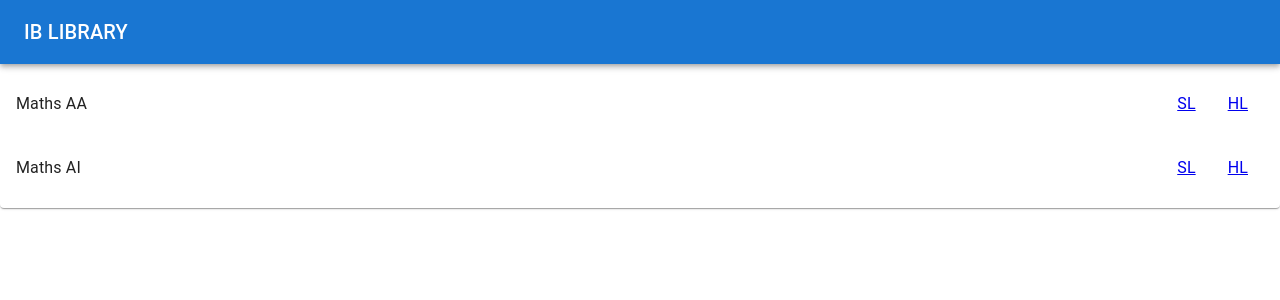
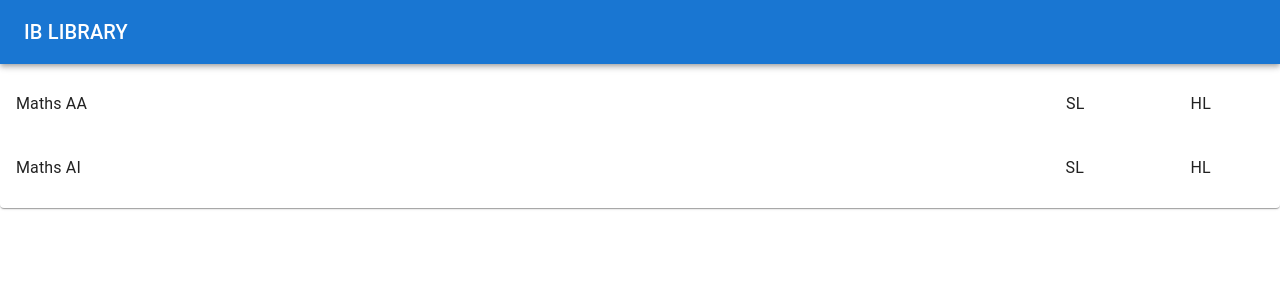
Before and after one commit to btt-rv/ib-lib, a React (Create React App) app: page / in a window 1280 px wide. Shown: the top 300 px of the page. Built offline with nearby package versions, Linux system fonts and the light colour scheme; the HTML template or start-up script is replaced by a standard one.

Commit message:
Finished initial layout

```diff
--- a/public/index.html
+++ b/public/index.html
@@ -24,7 +24,7 @@
       work correctly both with client-side routing and a non-root public URL.
       Learn how to configure a non-root public URL by running `npm run build`.
     -->
-    <title>React App</title>
+    <title>IB Library</title>
   </head>
   <body>
     <noscript>You need to enable JavaScript to run this app.</noscript>
--- a/src/App.css
+++ b/src/App.css
@@ -1,3 +1,11 @@
 .App {
   text-align: center;
 }
+
+.link {
+  display: flex;
+  color: inherit;
+  text-decoration: none;
+  font: inherit;
+  flex-grow: 0.08;
+}
--- a/src/App.tsx
+++ b/src/App.tsx
@@ -2,13 +2,13 @@ import React from 'react';
 import './App.css';
 import { Routes, Route } from 'react-router-dom';
 import HomePage from './components/homePage';
-import PastPapersListItem from './components/pastPapersListItem';
+import PastPapersPage from './components/pastPapersPage';
 
 function App() {
   return (
     <Routes>
       <Route path="/" element={<HomePage/>} />
-      <Route path="/past-papers/:id" element={<PastPapersListItem/>} />
+      <Route path="/past-papers/:id" element={<PastPapersPage/>} />
     </Routes>
   );
 }
--- /dev/null
+++ b/src/components/pastPapersList.tsx
@@ -0,0 +1,55 @@
+import React from "react";
+import { List } from "@mui/material";
+import * as data from "../data.json"
+import PastPapersListItem from "./pastPapersListItem";
+
+type pastPapersDBRecord = {
+    subjectID:string,
+    subjectTitle:string,
+    sl:paperSeriesType[]
+    hl:paperSeriesType[],
+}
+
+type paperSeriesType = {
+    series:string,
+    questionPaper:string,
+    markscheme:string
+}
+
+type pastPapersListPropsType = {
+    id:string,
+}
+
+function findPastPapersList(id:string, pastPapersDB:pastPapersDBRecord[]) {
+
+    let pageRecord:pastPapersDBRecord = {subjectID: "", subjectTitle: "", sl: [], hl: []};
+
+    pastPapersDB.forEach(record => {
+        if(record.subjectID === id.slice(0, id.length-3)) {
+            pageRecord = record;
+        }
+    });
+
+    if(id.slice(0, id.length-4) === "sl") {
+        return pageRecord.sl
+    } else {
+        return pageRecord.hl
+    }
+}
+
+
+function PastPapersList(props:pastPapersListPropsType) {
+
+    const pastPapersDB:pastPapersDBRecord[] = JSON.parse(JSON.stringify(data)).default;
+    const currentPastPapersList:paperSeriesType[] = findPastPapersList(props.id, pastPapersDB)
+
+    return (
+        <nav aria-label="">
+            <List disablePadding>
+                {currentPastPapersList.map((paperSeries, i) => (<PastPapersListItem seriesTitle={paperSeries.series} questionPaper={paperSeries.questionPaper} markscheme={paperSeries.markscheme}/>))}
+            </List>
+        </nav>
+    )
+}
+
+export default PastPapersList
--- a/src/components/pastPapersListItem.tsx
+++ b/src/components/pastPapersListItem.tsx
@@ -1,13 +1,30 @@
 import React from "react";
 import { ListItem, ListItemButton, ListItemText } from "@mui/material";
+import { Link } from "@mui/material";
 
-function PastPapersListItem() {
+type pastPapersListItemType = {
+    seriesTitle:string
+    questionPaper:string
+    markscheme:string
+}
+
+function PastPapersListItem(props:pastPapersListItemType) {
     return (
-        <ListItem disablePadding>
-            <ListItemButton>
-                <ListItemText primary="asd" />
-            </ListItemButton>
-        </ListItem>
+        <nav aria-label="">
+            <ListItem className="subjectList">
+                <ListItemText primary={props.seriesTitle}  />
+                <a href={props.questionPaper} target="external" className="link">
+                    <ListItemButton>
+                        <ListItemText primary="QP" sx={{textAlign: "center"}} />
+                    </ListItemButton>
+                </a>
+                <a href={props.markscheme} target="external" className="link" >
+                    <ListItemButton>
+                        <ListItemText primary="MS" sx={{textAlign: "center"}} />
+                    </ListItemButton>
+                </a>
+            </ListItem>
+        </nav>
     )
 }
 
--- a/src/components/pastPapersPage.tsx
+++ b/src/components/pastPapersPage.tsx
@@ -2,18 +2,17 @@ import React from "react";
 import { Paper, List } from "@mui/material";
 import * as data from "../data.json"
 import { useParams } from "react-router";
+import PastPapersList from "./pastPapersList";
+import AppNavBar from "./appNavBar";
 
 function PastPapersPage() {
-    const id = useParams().toString();
-    const pastPapersDB = JSON.parse(JSON.stringify(data));
+    const id = useParams()["id"];
+    const pastPapersDB = JSON.parse(JSON.stringify(data)).default;
 
     return (
         <Paper>
-            <nav aria-label="">
-                <List>
-
-                </List>
-            </nav>
+            <AppNavBar/>
+            <PastPapersList id={id !== undefined ? id.toString() : "error"}/>
         </Paper>
     )
 }
--- a/src/components/subjectList.tsx
+++ b/src/components/subjectList.tsx
@@ -12,7 +12,7 @@ type pastPapersDBRecord = {
 
 function SubjectList() {
 
-    const pastPapersDB:pastPapersDBRecord[] = JSON.parse(JSON.stringify(data))["default"];
+    const pastPapersDB:pastPapersDBRecord[] = JSON.parse(JSON.stringify(data)).default;
 
     return (
         <nav aria-label="">
--- a/src/components/subjectListItem.tsx
+++ b/src/components/subjectListItem.tsx
@@ -12,13 +12,13 @@ function SubjectListItem(props:ListItemProps) {
     return (
             <ListItem className="subjectList">
                 <ListItemText primary={props.subjectTitle}  />
-                <Link to={"/past-papers/"+props.subjectID+"-"+"sl"}>
-                    <ListItemButton sx={{flexGrow: 0.08}}>
+                <Link to={"/past-papers/"+props.subjectID+"-"+"sl"} className="link">
+                    <ListItemButton>
                         <ListItemText primary="SL" sx={{textAlign: "center"}} />
                     </ListItemButton>
                 </Link>
-                <Link to={"/past-papers/"+props.subjectID+"-"+"hl"}>
-                    <ListItemButton sx={{flexGrow: 0.08}}>
+                <Link to={"/past-papers/"+props.subjectID+"-"+"hl"} className="link">
+                    <ListItemButton>
                         <ListItemText primary="HL" sx={{textAlign: "center"}} />
                     </ListItemButton>
                 </Link>
--- a/src/data.json
+++ b/src/data.json
@@ -7,15 +7,18 @@
         ],
         "hl": [
             {
-                "question-paper": "https://drive.google.com/file/d/1TDSOGwzY14Q9nucubBKXlGPOoZQxVKmH/view?usp=sharing",
+                "series": "May 2021 - Paper 1",
+                "questionPaper": "https://drive.google.com/file/d/1TDSOGwzY14Q9nucubBKXlGPOoZQxVKmH/view?usp=sharing",
                 "markscheme": "https://drive.google.com/file/d/1_OQV9dNPt-YDCx1XLdHem-0Bh0_zpm9h/view?usp=sharing"
             },
             {
-                "question-paper": "https://drive.google.com/file/d/1L2Pl0GxNKd9ov_aL3bAh_Ykw_WwuvKt0/view?usp=sharing",
+                "series": "May 2021 - Paper 2",
+                "questionPaper": "https://drive.google.com/file/d/1L2Pl0GxNKd9ov_aL3bAh_Ykw_WwuvKt0/view?usp=sharing",
                 "markscheme": "https://drive.google.com/file/d/11u3bv2T4NqIe7Gwi_wGqXFi5BeOXs5qG/view?usp=sharin"
             },
             {
-                "question-paper": "https://drive.google.com/file/d/16-2j8gCfnpV_eRxjqipK36c2CIZAayuv/view?usp=sharing",
+                "series": "May 2021 - Paper 3",
+                "questionPaper": "https://drive.google.com/file/d/16-2j8gCfnpV_eRxjqipK36c2CIZAayuv/view?usp=sharing",
                 "markscheme": "https://drive.google.com/file/d/1NbXVkpXaR8Jo8vZNpHz5-Sn_0cGiWIEv/view?usp=sharing"
             }
         ]
```
Also changed, not shown: 1 other file (tests, documents, lock files or other folders).
